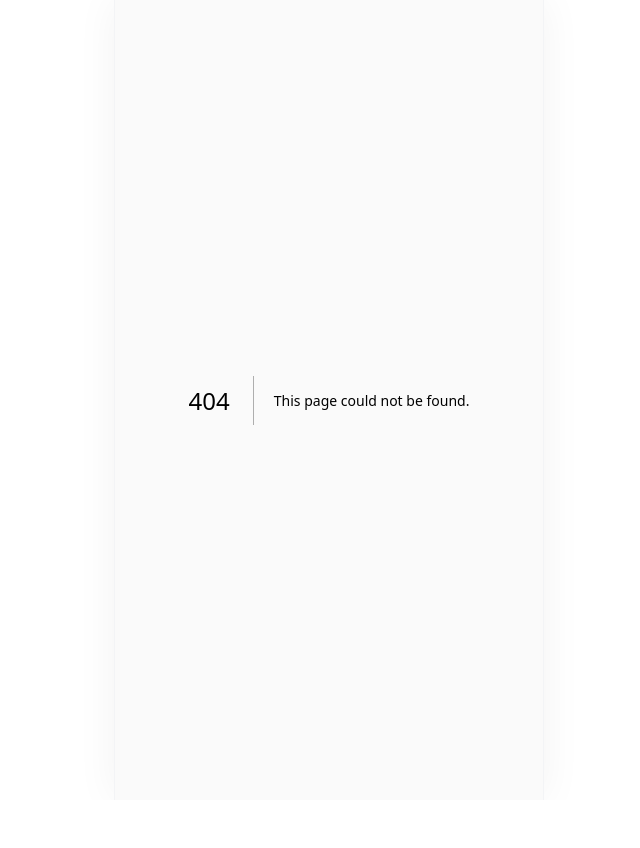
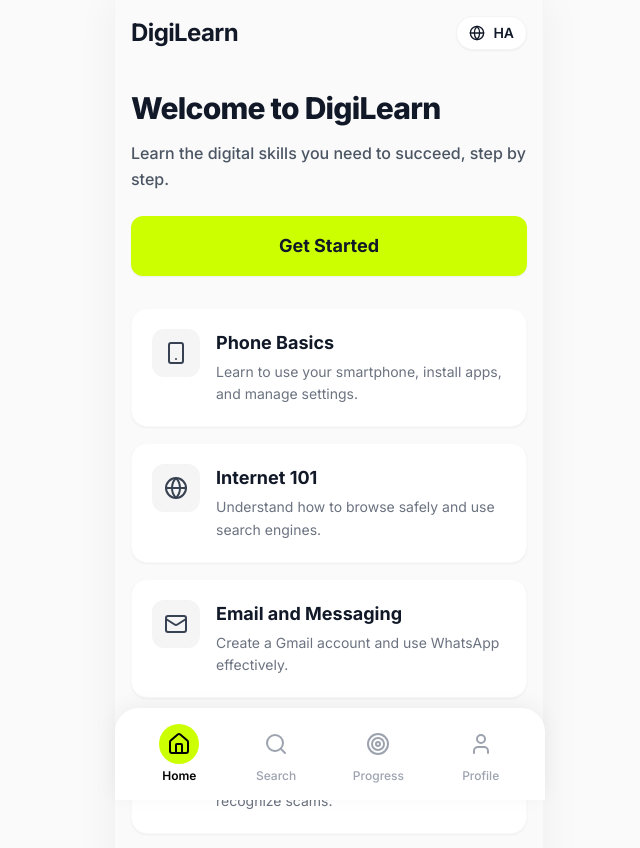
Before and after one commit to UsmanArazak/digilearn, a Next.js app: page /home in a window 1280 px wide. Before the commit this address had no page. Shown: the top 848 px of the page, without its empty margins (311-951 px from the left). Before the commit the page ends 800 px from the top, so only its background shows below. Built offline with nearby package versions, Linux system fonts and the light colour scheme.

Commit message:
changed layout

```diff
--- a/src/app/layout.tsx
+++ b/src/app/layout.tsx
@@ -21,7 +21,7 @@
     <html lang="en">
       <body className={inter.className}>
         <I18nProvider>
-          <div className="max-w-[430px] mx-auto min-h-screen bg-off-white relative shadow-[0_0_40px_rgba(0,0,0,0.05)] sm:border-x sm:border-gray-100 flex flex-col">
+          <div className="max-w-[430px] mx-auto min-h-screen relative shadow-[0_0_40px_rgba(0,0,0,0.05)] sm:border-x sm:border-gray-100 flex flex-col">
             {children}
           </div>
         </I18nProvider>
--- a/src/locales/en/common.json
+++ b/src/locales/en/common.json
@@ -31,5 +31,17 @@
     "search": "Search",
     "progress": "Progress",
     "profile": "Profile"
+  },
+  "landing": {
+    "heading": "Learn Digital Skills In Your Language",
+    "subtitle": "Empowering young people in Northern Nigeria with free, offline digital literacy.",
+    "tag": "Free. Offline. In Hausa.",
+    "cta": "Get Started",
+    "sign_in": "Already have an account? Sign In",
+    "stats": {
+      "tracks": "4 Tracks",
+      "lessons": "20+ Lessons",
+      "languages": "2 Languages"
+    }
   }
 }
--- a/src/locales/ha/common.json
+++ b/src/locales/ha/common.json
@@ -31,5 +31,17 @@
     "search": "Bincika",
     "progress": "Ci gaba",
     "profile": "Asusu"
+  },
+  "landing": {
+    "heading": "Koyi Fasahar Zamani Da Harshen Ka",
+    "subtitle": "Ba wa matasan Arewa damar koyon ilimin na'ura mai kwakwalwa kyauta.",
+    "tag": "Kyauta. Ba tare da intanet ba. Da Hausa.",
+    "cta": "Fara Yanzu",
+    "sign_in": "Tana da asusu riga? Shiga nan",
+    "stats": {
+      "tracks": "Darussa 4",
+      "lessons": "Darussa 20+",
+      "languages": "Harsuna 2"
+    }
   }
 }
--- a/tailwind.config.ts
+++ b/tailwind.config.ts
@@ -13,7 +13,22 @@
         white: "#ffffff",
         "off-white": "#fafafa",
         "light-bg": "#f5f5f5",
+        "dark-bg": "#111111",
       },
+      keyframes: {
+        float: {
+          '0%, 100%': { transform: 'translateY(0)' },
+          '50%': { transform: 'translateY(-20px)' },
+        },
+        'fade-in': {
+          '0%': { opacity: '0', transform: 'translateY(10px)' },
+          '100%': { opacity: '1', transform: 'translateY(0)' },
+        }
+      },
+      animation: {
+        float: 'float 6s ease-in-out infinite',
+        'fade-in': 'fade-in 0.8s ease-out forwards',
+      }
     },
   },
   plugins: [],
```
Also changed, not shown: src/app/home/page.tsx (renamed from src/app/page.tsx), src/components/Header.tsx (line endings or trailing spaces).
